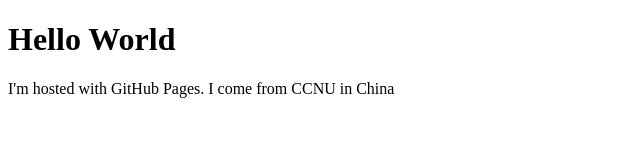
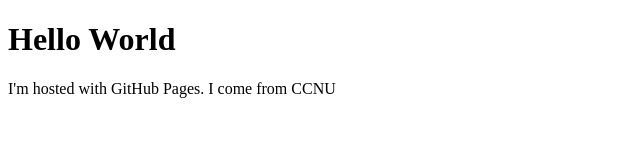
Before and after one commit to HKXSWJ/HKXSWJ.github.io, a plain HTML site: page index.html in a window 1280 px wide. Shown: the full height of the page, 0-640 px from the left. Drawn offline with Linux system fonts and the light colour scheme.

Commit message:
Update index.html

```diff
--- a/index.html
+++ b/index.html
@@ -2,6 +2,6 @@
 <html>
 <body>
 <h1>Hello World</h1>
-<p>I'm hosted with GitHub Pages. I come from CCNU in China</p>
+<p>I'm hosted with GitHub Pages. I come from CCNU</p>
 </body>
 </html>
```
